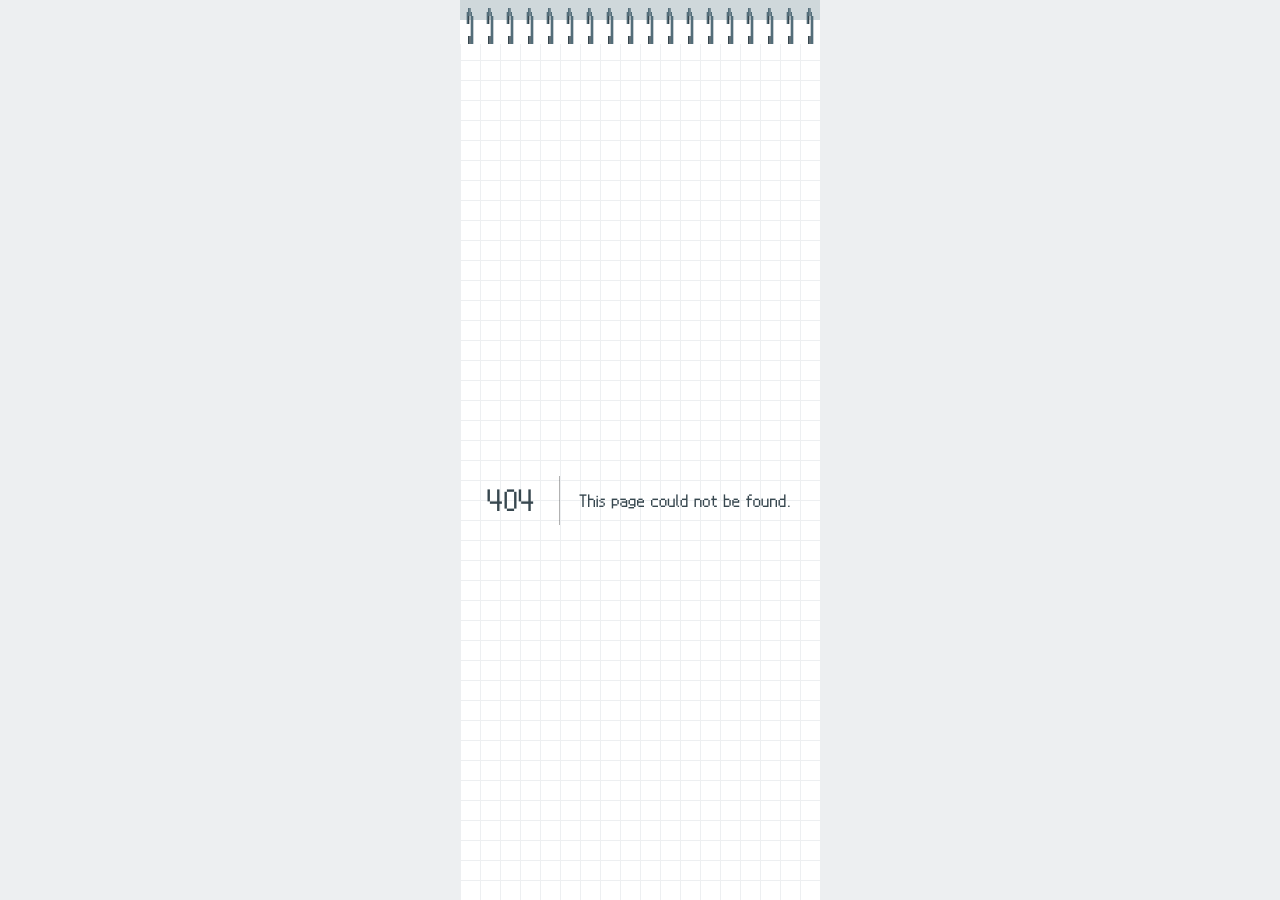
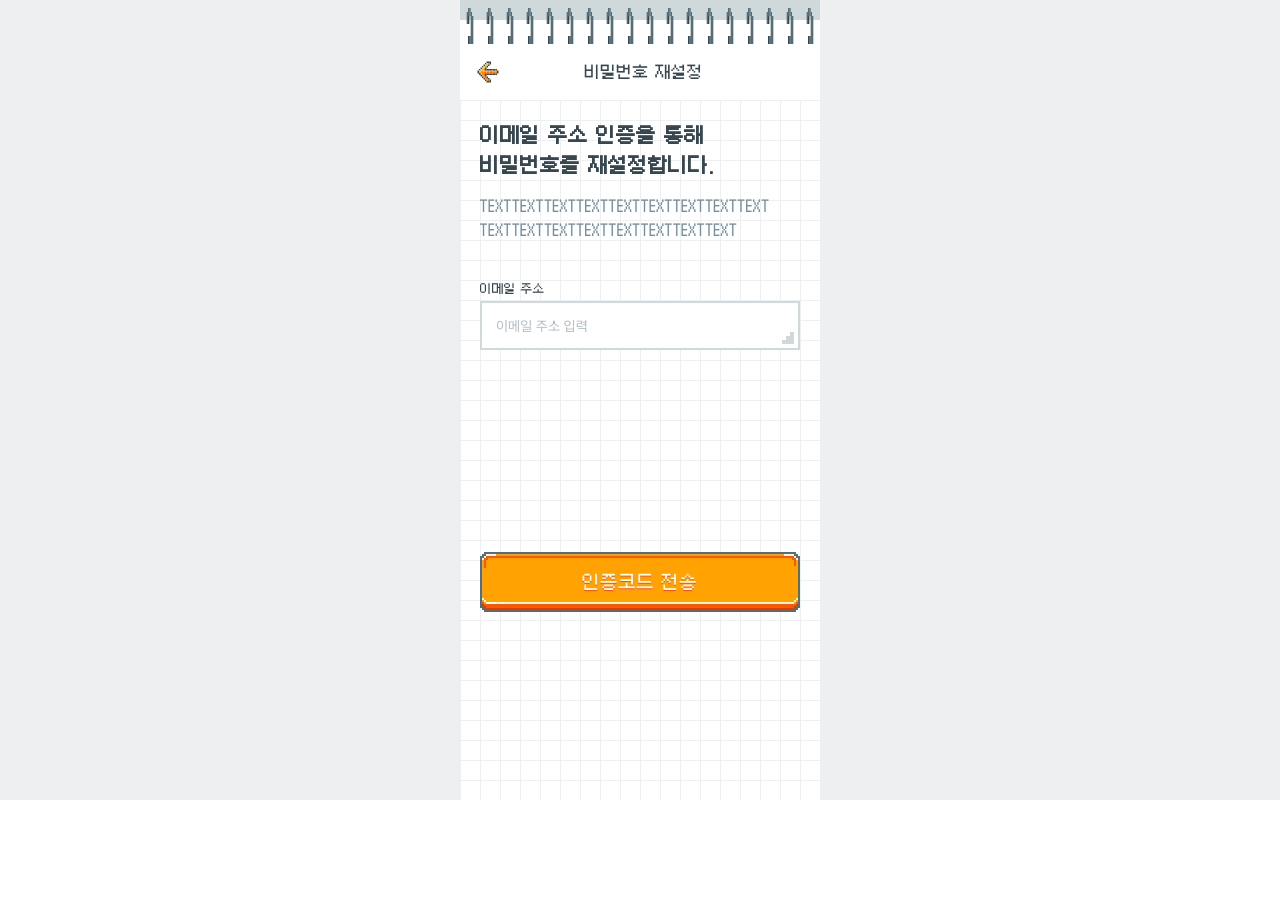
Before and after one commit to bside-4team/4team-client, a Next.js app: page /find-password in a window 1280 px wide. Before the commit this address had no page. After the commit the page ends 800 px from the top, so only its background shows below. Built offline with nearby package versions, Linux system fonts and the light colour scheme.

Commit message:
[KB-109] feat : 비밀번호 찾기 이메일 주소 인증 UI 완료

```diff
--- a/src/app/find-password/components/find-password-component/index.tsx
+++ b/src/app/find-password/components/find-password-component/index.tsx
@@ -11,7 +11,7 @@ export default function FindPasswordComponent() {
   return (
     <Funnel>
       <Funnel.Step name="verify-email">
-        <VerifyEmail />
+        <VerifyEmail onNext={() => setStep('verify-number')} />
       </Funnel.Step>
       <Funnel.Step name="verify-number">
         <VerifyNumber />
--- /dev/null
+++ b/src/app/find-password/components/password-complete/index.tsx
@@ -0,0 +1,3 @@
+export default function PasswordComplete() {
+  return <div>패스워드 완료</div>;
+}
--- /dev/null
+++ b/src/app/find-password/components/verify-email/index.tsx
@@ -0,0 +1,48 @@
+import MainButton from '@/components/Button/MainButton';
+import TextInput from '@/components/Input/TextInput';
+import CHeader from '@/components/c-header';
+import { SubmitHandler, useForm } from 'react-hook-form';
+import * as S from './page.styled';
+
+interface Props {
+  onNext: () => void;
+}
+
+interface FormValue {
+  email: string;
+}
+
+export default function VerifyEmail({ onNext }: Props) {
+  const { register, handleSubmit } = useForm<FormValue>();
+
+  const onSubmit: SubmitHandler<FormValue> = data => console.log(data);
+
+  return (
+    <>
+      <CHeader title="비밀번호 재설정" isBackBtn />
+      <S.Wrapper>
+        <S.Title>
+          이메일 주소 인증을 통해 <br /> 비밀번호를 재설정합니다.
+        </S.Title>
+        <S.SubTitle>
+          TEXTTEXTTEXTTEXTTEXTTEXTTEXTTEXTTEXT
+          <br />
+          TEXTTEXTTEXTTEXTTEXTTEXTTEXTTEXT
+        </S.SubTitle>
+        <S.Form onSubmit={handleSubmit(onSubmit)}>
+          <S.MainContainer>
+            <TextInput
+              type="email"
+              label="이메일 주소"
+              placeholder="이메일 주소 입력"
+              {...register('email', { required: true, pattern: /^[a-z0-9]+@[a-z]+\.[a-z]{2,3}/i })}
+            />
+          </S.MainContainer>
+          <S.NextButtonWrapper>
+            <MainButton btnText="인증코드 전송" disabled={false} onClick={onNext} type="submit" />
+          </S.NextButtonWrapper>
+        </S.Form>
+      </S.Wrapper>
+    </>
+  );
+}
--- /dev/null
+++ b/src/app/find-password/components/verify-email/page.styled.ts
@@ -0,0 +1,30 @@
+import { styled } from 'styled-components';
+
+export const Wrapper = styled.div`
+  padding: 20px;
+`;
+
+export const Title = styled.p`
+  font-size: 20px;
+  font-weight: 700;
+  line-height: 150%;
+  color: ${({ theme }) => theme.colors.neutral.bg80};
+`;
+
+export const SubTitle = styled.p`
+  margin-top: 14px;
+  font-size: 14px;
+  font-weight: 400;
+  line-height: 170%;
+  color: ${({ theme }) => theme.colors.neutral.bg40};
+`;
+
+export const NextButtonWrapper = styled.div`
+  margin-top: 202px;
+`;
+
+export const MainContainer = styled.div`
+  margin-top: 37px;
+`;
+
+export const Form = styled.form``;
--- /dev/null
+++ b/src/app/find-password/page.tsx
@@ -0,0 +1,5 @@
+import FindPasswordComponent from './components/find-password-component';
+
+export default function FindPassword() {
+  return <FindPasswordComponent />;
+}
```
